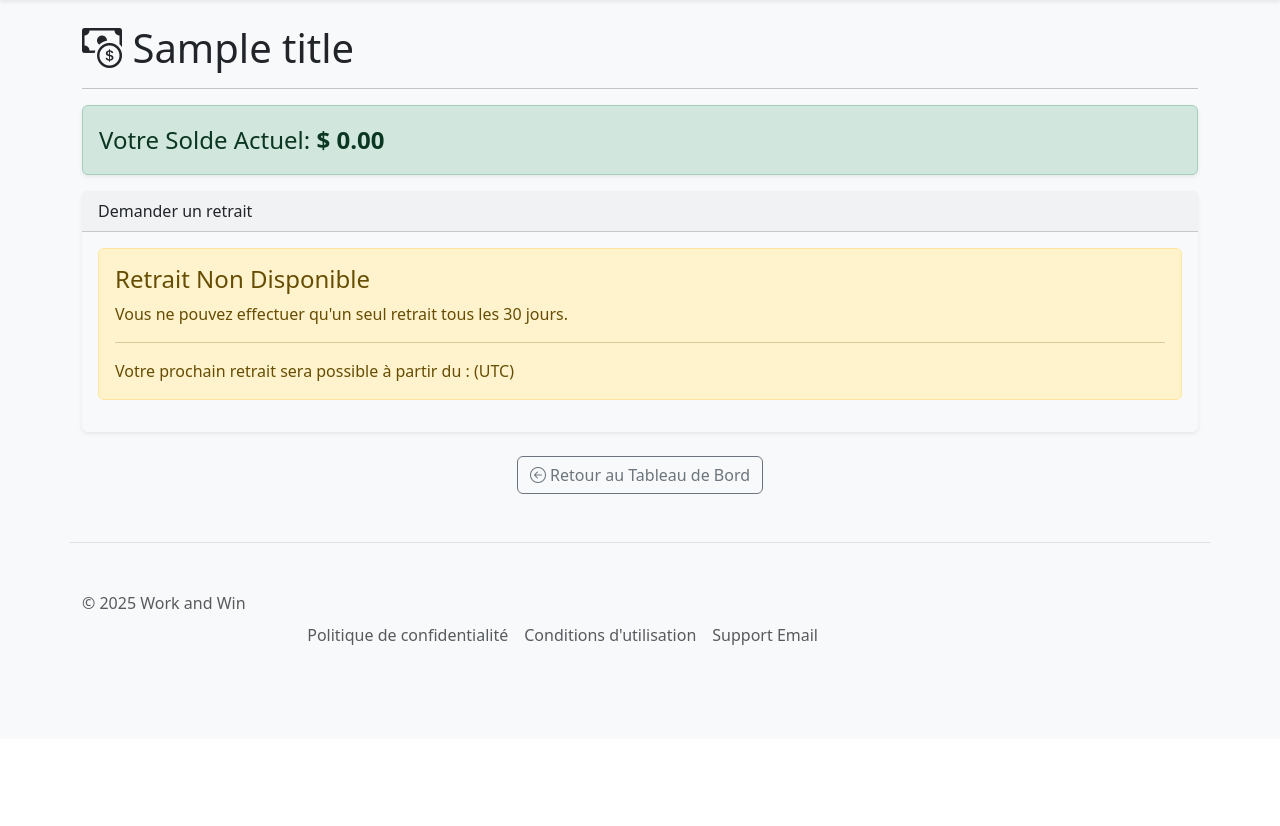
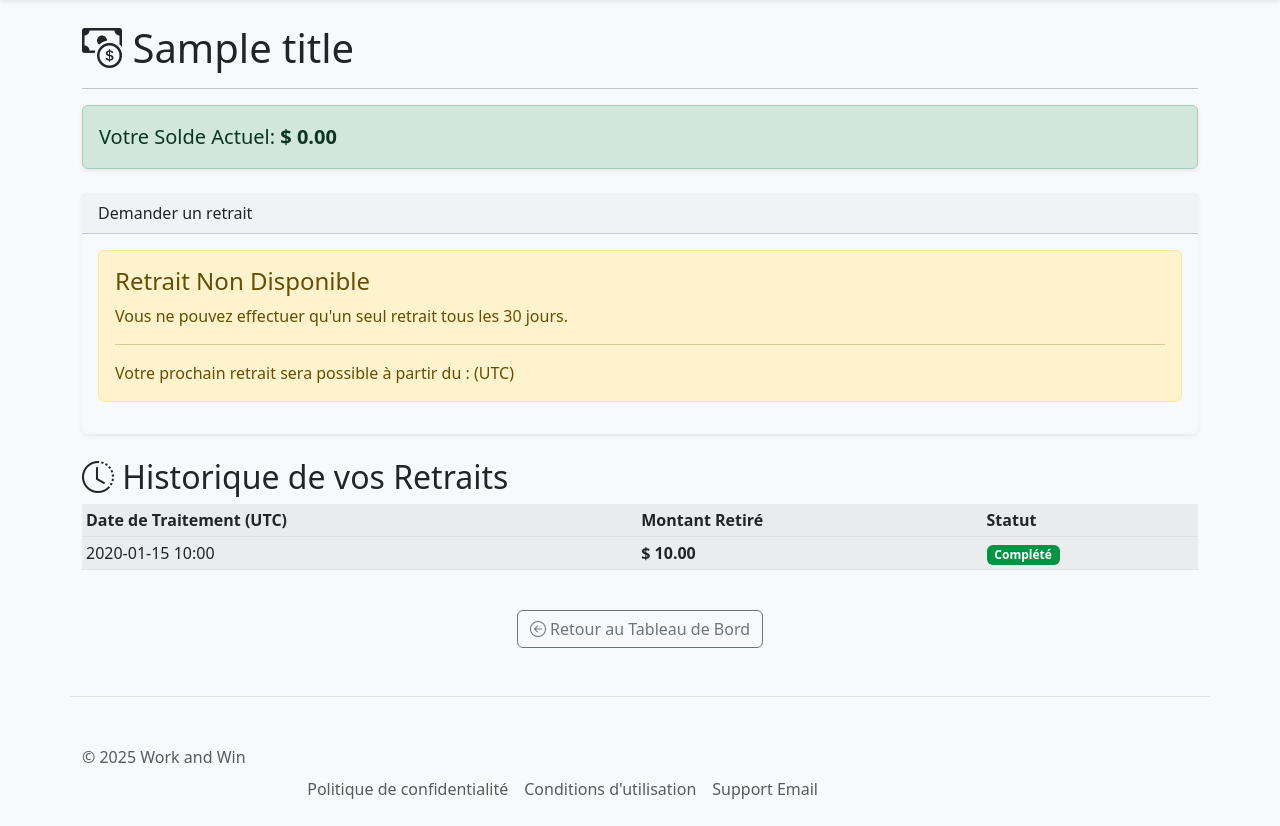
Before and after one commit to kevyjunior2707/work-and-win-app, a Flask app: template app/templates/withdraw.html in a window 1280 px wide. Shown: the part 61-887 px from the top of the page. Before the commit the page ends 706 px from the top, so only its background shows below. Run offline with Flask 3, Linux system fonts and the light colour scheme; the template is opened without the code that fills it: most values are stand-ins (such as "Sample title", 1, 10 or a date in 2020); parts of the project's set-up code (start-up, migrations or seed data) failed here and were passed over.

Commit message:
Ajout historique retraits pour utilisateur

```diff
--- a/app/templates/withdraw.html
+++ b/app/templates/withdraw.html
@@ -1,29 +1,27 @@
-{# app/templates/withdraw.html (AVEC CONTAINER) #}
+{# app/templates/withdraw.html (AVEC HISTORIQUE) #}
 {% extends "base.html" %}
 
 {% block title %}{{ title }}{% endblock %}
 
 {% block content %}
-<div class="container mt-4 mb-5"> {# <<< Conteneur principal ajouté >>> #}
+<div class="container mt-4 mb-5"> {# Conteneur principal #}
     <h1><i class="bi bi-cash-coin"></i> {{ title }}</h1>
     <hr>
 
     {# Solde Actuel #}
-    <div class="alert alert-success fs-4 shadow-sm"> {# Ajout ombre #}
+    <div class="alert alert-success fs-5 mb-4 shadow-sm">
        {{ _('Votre Solde Actuel:') }} <strong>$ {{ "%.2f"|format(current_user.balance) }}</strong>
     </div>
 
-    {# Affiche le minimum de retrait si > 0 #}
-    {% if minimum_amount > 0 %}
-        <p class="text-info"><i class="bi bi-info-circle-fill"></i> {{ _('Note: Le montant minimum pour demander un retrait est de $ %(amount)s.', amount=minimum_amount) }}</p>
-    {% endif %}
-
     {# --- Section Instructions / Eligibilité --- #}
-    <div class="card mt-3 shadow-sm"> {# Ajout ombre #}
+    <div class="card mb-4 shadow-sm"> {# Ajout marge basse #}
         <div class="card-header">
             {{ _('Demander un retrait') }}
         </div>
         <div class="card-body">
+            {% if minimum_amount > 0 %}
+                <p class="text-info"><i class="bi bi-info-circle-fill"></i> {{ _('Note: Le montant minimum pour demander un retrait est de $ %(amount)s.', amount=minimum_amount) }}</p>
+            {% endif %}
             {# Vérifie d'abord l'éligibilité temporelle #}
             {% if not is_eligible_time %}
                 <div class="alert alert-warning" role="alert">
@@ -60,8 +58,40 @@
         </div>
     </div>
 
+    {# --- NOUVEAU : Section Historique des Retraits --- #}
+    <h2><i class="bi bi-clock-history"></i> {{ _('Historique de vos Retraits') }}</h2>
+    {% if not withdrawal_history %}
+        <div class="alert alert-secondary">
+            {{ _('Vous n\'avez pas encore effectué de retrait approuvé.') }}
+        </div>
+    {% else %}
+        <div class="table-responsive">
+            <table class="table table-striped table-hover table-sm align-middle">
+                <thead>
+                    <tr>
+                        <th>{{ _('Date de Traitement (UTC)') }}</th>
+                        <th>{{ _('Montant Retiré') }}</th>
+                        <th>{{ _('Statut') }}</th>
+                    </tr>
+                </thead>
+                <tbody>
+                    {% for withdrawal in withdrawal_history %}
+                    <tr>
+                        <td>{{ withdrawal.processed_timestamp.strftime('%Y-%m-%d %H:%M') if withdrawal.processed_timestamp else _('N/A') }}</td>
+                        <td><strong>$ {{ "%.2f"|format(withdrawal.amount) }}</strong></td>
+                        <td><span class="badge bg-success">{{ _('Complété') }}</span></td> {# Statut est toujours 'Completed' ici #}
+                    </tr>
+                    {% endfor %}
+                </tbody>
+            </table>
+        </div>
+        {# Note: Pas de pagination ici pour l'instant, pourrait être ajoutée si l'historique devient très long #}
+    {% endif %}
+    {# --- Fin Section Historique --- #}
+
+
     {# Lien retour #}
-    <div class="mt-4 text-center"> {# Centré #}
+    <div class="mt-4 text-center">
          {% if current_user.is_admin %}
             <a href="{{ url_for('admin.index') }}" class="btn btn-outline-secondary"><i class="bi bi-arrow-left-circle"></i> {{ _('Retour au Panel Admin') }}</a>
          {% else %}
```
Also changed, not shown: app/main/routes.py (+166 -162 lines).
